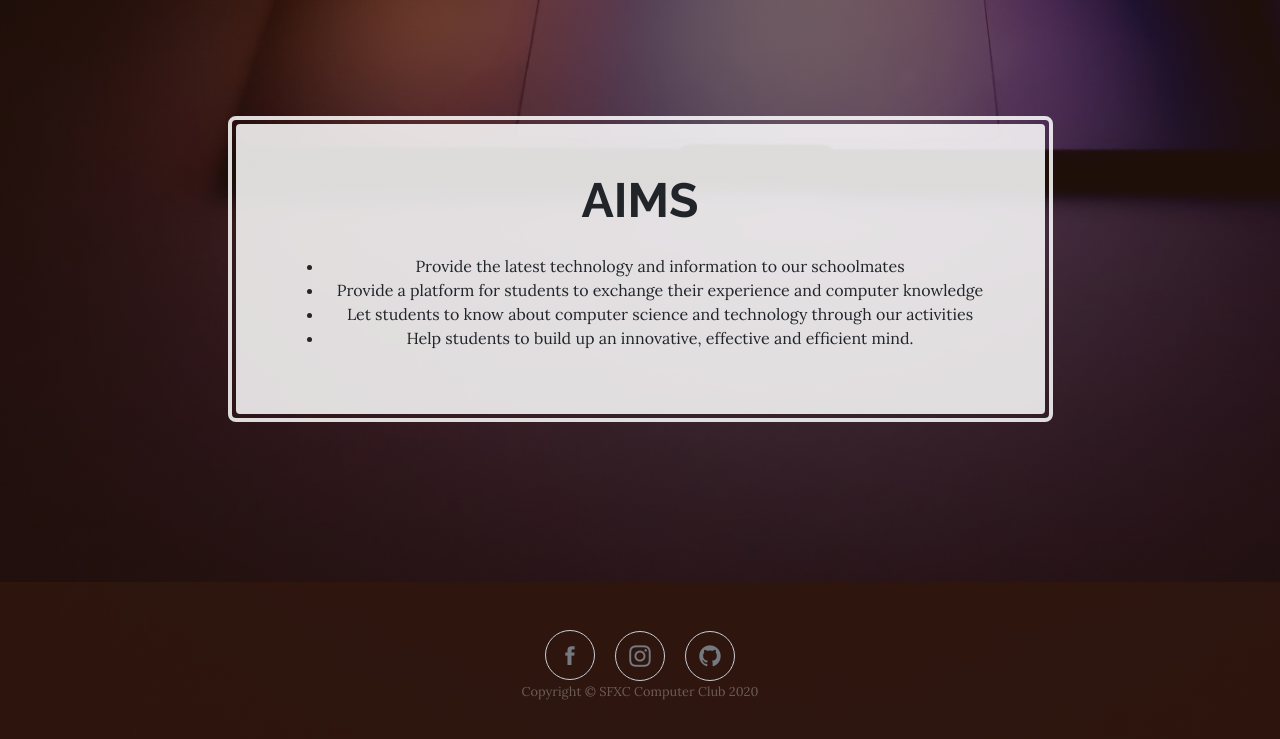
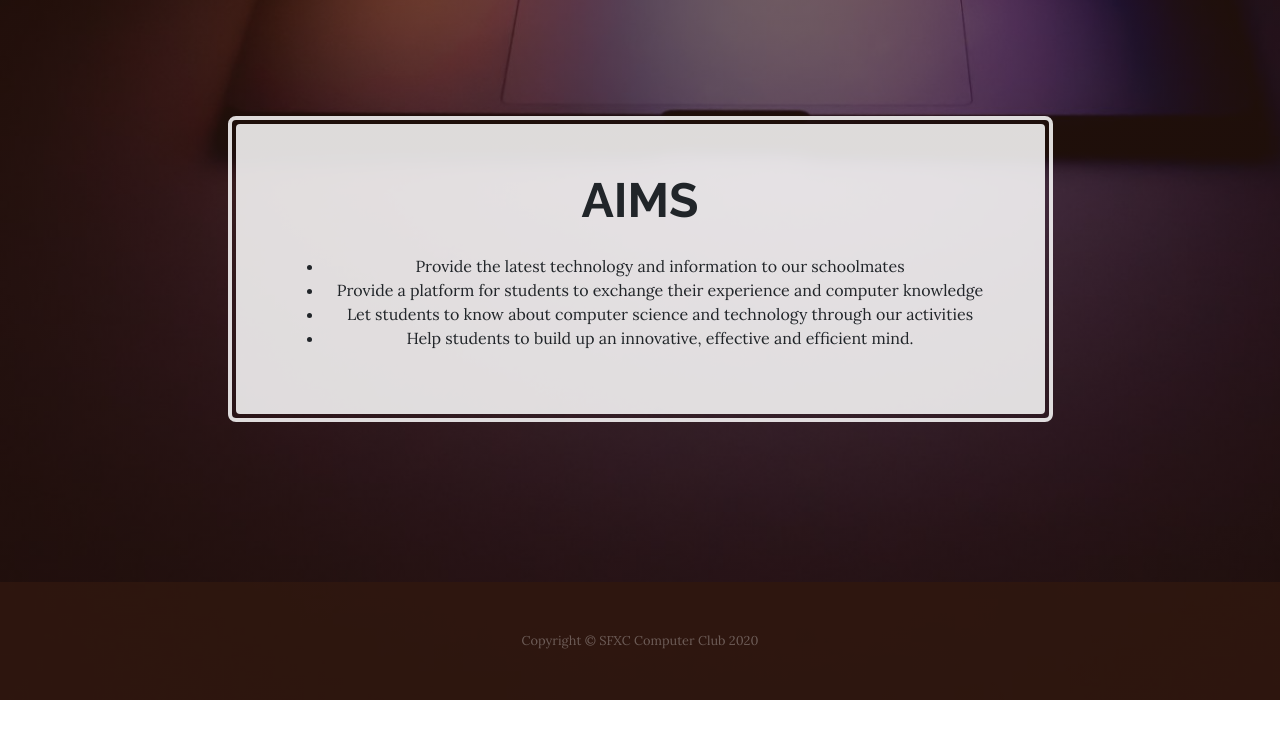
Before and after one commit to SFXCCC/sfxccc.github.io, a plain HTML site: page index.html in a window 1280 px wide. Shown: the part 1108-1847 px from the top of the page. After the commit the page ends 1808 px from the top, so only its background shows below. Drawn offline with nearby package versions, Linux system fonts and the light colour scheme.

Commit message:
Delete social media icon

```diff
--- a/index.html
+++ b/index.html
@@ -19,7 +19,6 @@
     <link rel="stylesheet" href="https://fonts.googleapis.com/css?family=Lora:400,400i,700,700i">
     <link rel="stylesheet" href="https://fonts.googleapis.com/css?family=Fira+Code">
     <link rel="stylesheet" href="https://cdnjs.cloudflare.com/ajax/libs/font-awesome/4.7.0/css/font-awesome.min.css">
-    <link rel="stylesheet" href="https://cdnjs.cloudflare.com/ajax/libs/ionicons/2.0.1/css/ionicons.min.css">
     <link rel="stylesheet" href="assets/css/styles.min.css?h=0e01c80678ac5836755c7b449247e9ae">
 <meta name="google-site-verification" content="4sTVIL_gjdO6tbloAcl1vAy6VdwfZHz__OO4IYQ_JGg" />
 <!-- Global site tag (gtag.js) - Google Analytics -->
@@ -77,7 +76,7 @@
             </div>
         </div>
     </section>
-    <footer class="footer text-faded text-center py-5"><i class="icon ion-social-facebook"></i><i class="fa fa-instagram"></i><i class="fa fa-github"></i>
+    <footer class="footer text-faded text-center py-5">
         <div class="container">
             <p class="m-0 small">Copyright&nbsp;©&nbsp;SFXC Computer Club 2020</p>
         </div>
```
Also changed, not shown: about.html (+1 -2 lines), pastEvent.html (+1 -2 lines), service.html (+0 -1 lines), 1 other file.
